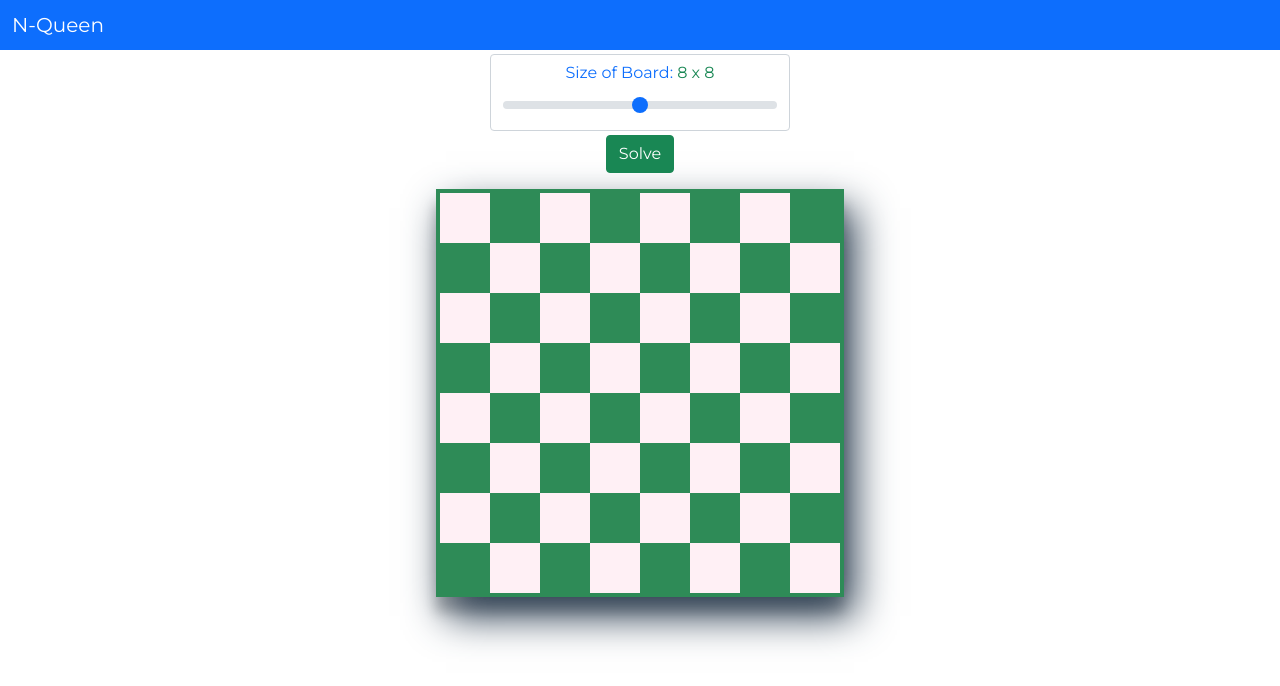
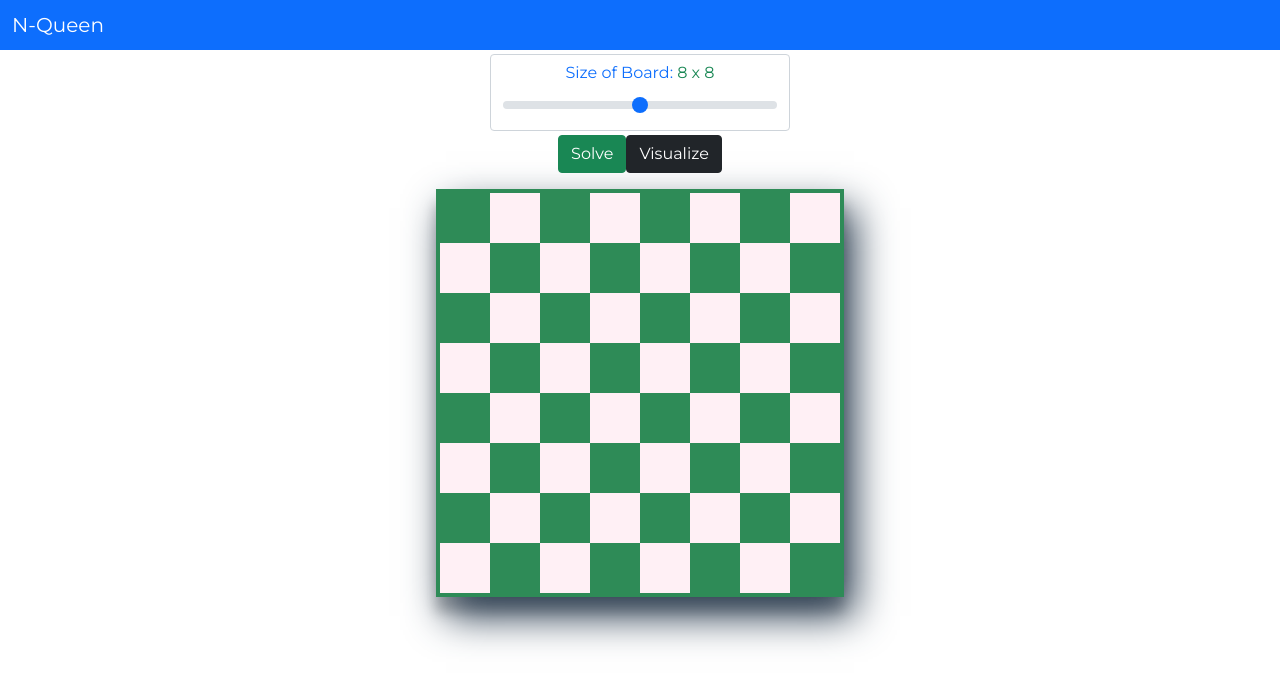
Before and after one commit to The-SP/N-Queen-Visualizer, a React (Create React App) app: page / in a window 1280 px wide. Shown: the top 686 px of the page. Built offline with nearby package versions, Linux system fonts and the light colour scheme.

Commit message:
Add animation of backtracking

```diff
--- a/src/components/Algorithm.js
+++ b/src/components/Algorithm.js
@@ -1,5 +1,15 @@
 export default function solvePuzzle(board) {
   const N = board.length;
+  const results = [];
+
+  function saveAnimation(i, j, queen=false) {
+      // board.slice() doesn't work on nested array becz slice method DOES NOT make deep copy.
+      // It only copies the first layer of the array
+      const temp = JSON.parse(JSON.stringify(board))  // create copy of board
+      if (queen) temp[i][j].hasQueen = true; // place queen on current square
+      temp[i][j].isActive = true;
+      results.push(temp); // save animation
+  }
 
   function isSafe(row, col) {
     let i, j;
@@ -29,10 +39,13 @@ export default function solvePuzzle(board) {
     for (let i = 0; i < N; i++) {
     //   let row = options[i];
     let row = i;
+    saveAnimation(row, col);
       // Check if queen can be placed on board[i][col];
       if (isSafe(row, col)) {
         board[row][col].hasQueen = true; // Place queen;
-        console.log("Queen placed in", row, col);
+
+        saveAnimation(row, col, true);
+        // console.log("Queen placed in", row, col);
 
         // Recursion to place rest of queens
         if (placeQueen(col + 1)) return true;
@@ -48,5 +61,7 @@ export default function solvePuzzle(board) {
   if (placeQueen(0)) {
     console.log("Soln found!!");
   }
-  return board.slice();
+  const finalBoard = board.slice();
+  results.push(finalBoard.slice()); // push final result
+  return {finalBoard, results};
 }
--- a/src/components/Board.css
+++ b/src/components/Board.css
@@ -10,11 +10,3 @@
   width: 50px;
   height: 50px;
 }
-
-.white-square {
-  background: lavenderblush;
-}
-
-.dark-square {
-  background: seagreen;
-}
--- a/src/components/Board.js
+++ b/src/components/Board.js
@@ -1,16 +1,22 @@
 import "./Board.css";
 
 const Board = ({ board }) => {
-  let squareBG = ["white-square", "dark-square"];
+  let squareBG = ["seagreen", "lavenderblush"];
 
   const squareSizeStyle = {
-      width: 400/board.length,
-      height: 400/board.length
+    width: 400 / board.length,
+    height: 400 / board.length,
+  };
+
+  function getColor(square) {
+    if (square.isActive && square.hasQueen) return "dodgerblue"; // queen placed animation
+    else if (square.isActive) return "yellow"; // traverse possible queen positions
+    else return squareBG[square.background];
   }
 
   const queenSizeStyle = {
-      fontSize: 250/board.length
-  }
+    fontSize: 250 / board.length,
+  };
 
   return (
     <>
@@ -27,13 +33,16 @@ const Board = ({ board }) => {
                 return (
                   <div
                     key={colIndex}
-                    style={squareSizeStyle}
-                    className={`square ${squareBG[col.background]}`}
+                    style={{ ...squareSizeStyle, backgroundColor: getColor(col) }}
+                    className="square"
                     id={`square-${rowIndex}-${colIndex}`}
                   >
                     {col.hasQueen && (
                       <div className="w-100 h-100 d-flex align-items-center justify-content-center">
-                        <i style={queenSizeStyle} class="fas fa-chess-queen text-danger"></i>
+                        <i
+                          style={queenSizeStyle}
+                          class="fas fa-chess-queen text-danger"
+                        ></i>
                       </div>
                     )}
                   </div>
--- a/src/components/Chess.js
+++ b/src/components/Chess.js
@@ -6,6 +6,7 @@ import solvePuzzle from "./Algorithm";
 const Chess = () => {
   const [board, setBoard] = useState([]);
   const [boardSize, setBoardSize] = useState(8);
+  const [animation_speed, setAnimationSpeed] = useState(50);
 
   function resetBoard() {
     const squares = new Array(boardSize);
@@ -19,10 +20,20 @@ const Chess = () => {
 
   useEffect(resetBoard, [boardSize]);
 
-  function playAgain() {
+  function solveNQueen() {
     resetBoard();
-    let solution = solvePuzzle(board);
+    let solution = solvePuzzle(board)['finalBoard'];
     setBoard(solution);
+  }
+
+  function visulaize() {
+      resetBoard();
+      let results = solvePuzzle(board)['results'];
+      for (let i = 0; i < results.length; i++) {
+        setTimeout(() => {
+          setBoard(results[i]);
+        }, i * animation_speed);
+      }
   }
 
   return (
@@ -55,8 +66,11 @@ const Chess = () => {
         </div>
         {/* End of size input */}
 
-        <button className="btn btn-success mt-1" onClick={playAgain}>
+        <button className="btn btn-success mt-1" onClick={solveNQueen}>
           Solve
+        </button>
+        <button className="btn btn-dark mt-1" onClick={visulaize}>
+          Visualize
         </button>
       </div>
 
--- a/src/components/Square.js
+++ b/src/components/Square.js
@@ -3,8 +3,8 @@ class Square {
       this.row = row;
       this.col = col;
       this.background = (row+col)%2
-
       this.hasQueen = false;
+      this.isActive = false;
       this.id = `${row}, ${col}`;
     }
   }
```
